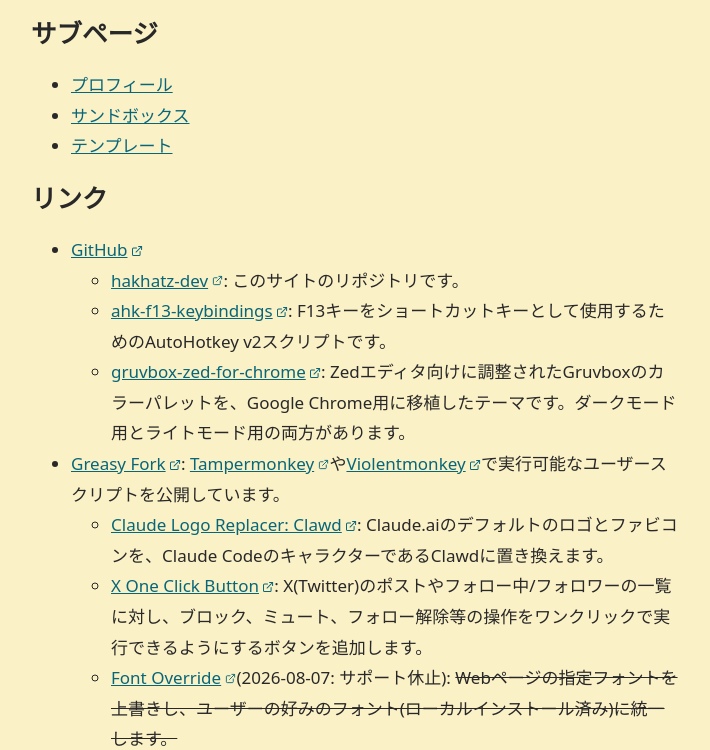
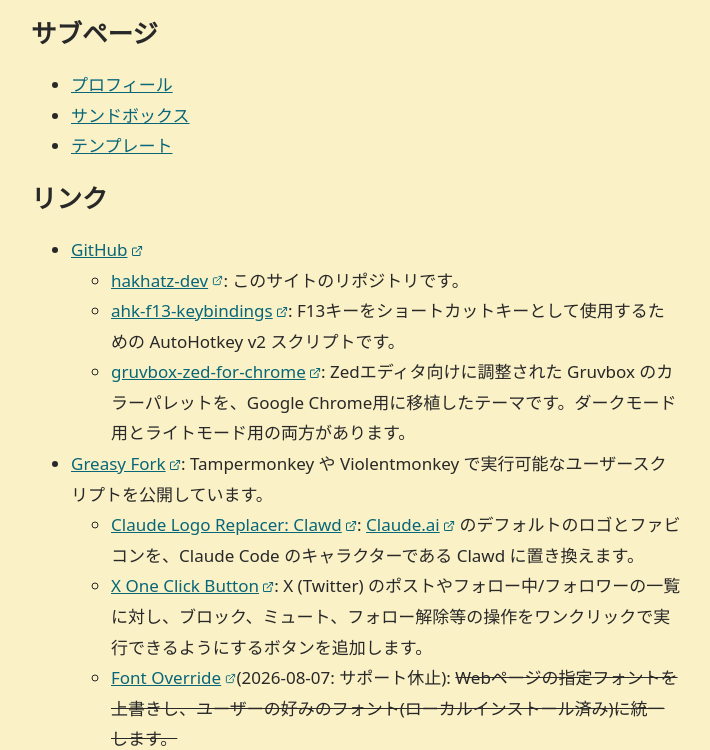
Before and after one commit to hakhatz2486/hakhatz-dev, an Astro site: page / in a window 1280 px wide. Shown: the part 202-952 px from the top of the page, without its empty margins (284-994 px from the left). Built offline with nearby package versions, Linux system fonts and the light colour scheme; Astro itself is replaced by a stand-in of ours.

Commit message:
Update index.md

```diff
--- a/src/pages/index.md
+++ b/src/pages/index.md
@@ -18,11 +18,11 @@
 
 - [GitHub](https://github.com/hakhatz2486)
     - [hakhatz-dev](https://github.com/hakhatz2486/hakhatz-dev): このサイトのリポジトリです。
-    - [ahk-f13-keybindings](https://github.com/hakhatz2486/ahk-f13-keybindings): F13キーをショートカットキーとして使用するためのAutoHotkey v2スクリプトです。
-    - [gruvbox-zed-for-chrome](https://github.com/hakhatz2486/gruvbox-zed-for-chrome): Zedエディタ向けに調整されたGruvboxのカラーパレットを、Google Chrome用に移植したテーマです。ダークモード用とライトモード用の両方があります。
-- [Greasy Fork](https://greasyfork.org/ja/users/1625355-hakhatz2486): [Tampermonkey](https://www.tampermonkey.net/)や[Violentmonkey](https://violentmonkey.github.io/)で実行可能なユーザースクリプトを公開しています。
-    - [Claude Logo Replacer: Clawd](https://greasyfork.org/ja/scripts/587693-claude-logo-replacer-clawd): Claude.aiのデフォルトのロゴとファビコンを、Claude CodeのキャラクターであるClawdに置き換えます。
-    - [X One Click Button](https://greasyfork.org/ja/scripts/587690-x-one-click-button): X(Twitter)のポストやフォロー中/フォロワーの一覧に対し、ブロック、ミュート、フォロー解除等の操作をワンクリックで実行できるようにするボタンを追加します。
+    - [ahk-f13-keybindings](https://github.com/hakhatz2486/ahk-f13-keybindings): F13キーをショートカットキーとして使用するための AutoHotkey v2 スクリプトです。
+    - [gruvbox-zed-for-chrome](https://github.com/hakhatz2486/gruvbox-zed-for-chrome): Zedエディタ向けに調整された Gruvbox のカラーパレットを、Google Chrome用に移植したテーマです。ダークモード用とライトモード用の両方があります。
+- [Greasy Fork](https://greasyfork.org/ja/users/1625355-hakhatz2486): Tampermonkey や Violentmonkey で実行可能なユーザースクリプトを公開しています。
+    - [Claude Logo Replacer: Clawd](https://greasyfork.org/ja/scripts/587693-claude-logo-replacer-clawd): Claude.ai のデフォルトのロゴとファビコンを、Claude Code のキャラクターである Clawd に置き換えます。
+    - [X One Click Button](https://greasyfork.org/ja/scripts/587690-x-one-click-button): X (Twitter) のポストやフォロー中/フォロワーの一覧に対し、ブロック、ミュート、フォロー解除等の操作をワンクリックで実行できるようにするボタンを追加します。
     - [Font Override](https://greasyfork.org/ja/scripts/588330-font-override)(2026-08-07: サポート休止): ~~Webページの指定フォントを上書きし、ユーザーの好みのフォント(ローカルインストール済み)に統一します。~~
 - [X (Twitter)](https://x.com/hakhatz2486)
 - [AtCoder](https://atcoder.jp/users/hakhatz2486)
```
